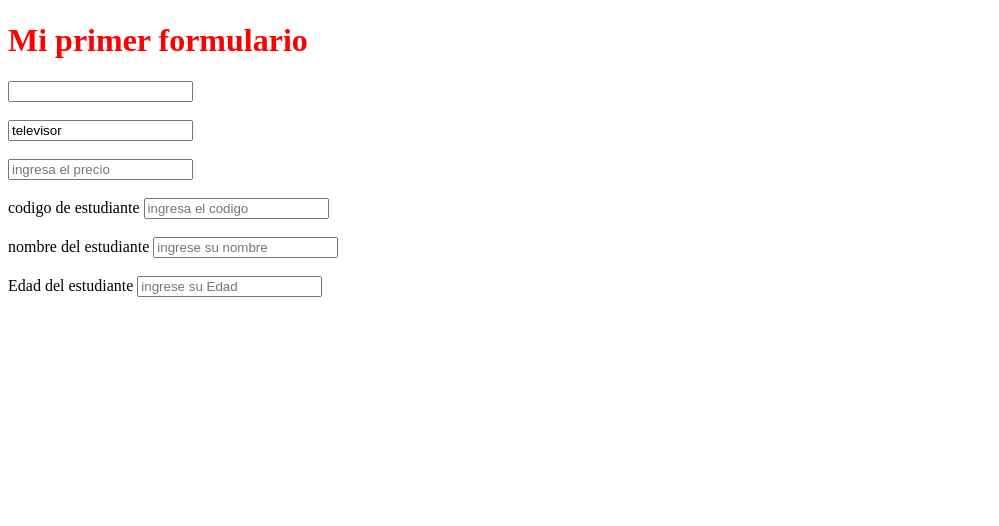
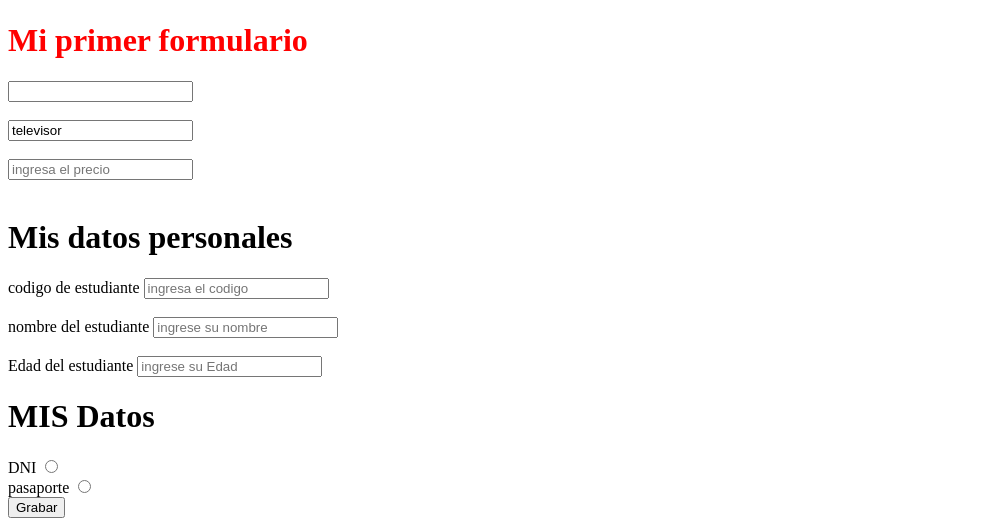
Before and after one commit to hola123-rgb/clase_7-04-25, a plain HTML site: page index.html in a window 1280 px wide. Shown: the part 361-887 px from the top of the page, without its empty margins (0-999 px from the left). Before the commit the page ends 800 px from the top, so only its background shows below. Drawn offline with Linux system fonts and the light colour scheme.

Commit message:
Update index.html

```diff
--- a/index.html
+++ b/index.html
@@ -15,12 +15,14 @@
 
     </audio>
 
-    <form>
+    <form action="index.html">
 
         <h1 style="color: red;">Mi primer formulario</h1>
         <input type="text" name="codigo" id="codigo"> <br><br>
         <input type="text" name="nombre" id="nombre" value="televisor"><br><br>
         <input type="text" name="precio" id="precio" placeholder="ingresa el precio"><br><br>
+
+        <h1>Mis datos personales</h1>
         <label for="codigo">codigo de estudiante</label>
         <input type="text" name="codigo" id="codigo" placeholder="ingresa el codigo"> <br><br>
         <label for="nombre">nombre del estudiante</label>
@@ -28,7 +30,17 @@
         <label for="edad">Edad del estudiante</label>
         <input type="text" name="edad" id="edad" placeholder="ingrese su Edad">
 
-    </form>
+        <h1> MIS Datos</h1>
+        <label for="dni">DNI</label>
+        <input type="radio" id="dni" name="tipo_documento"> <br>
+
+        <label for="pasaporte">pasaporte</label>
+        <input type="radio" id="pasaporte" name="tipo_documento"> <br>
+
+        <input type="submit" value="Grabar">
+
+
+        </form>
 
 </body>
 </html>
```
